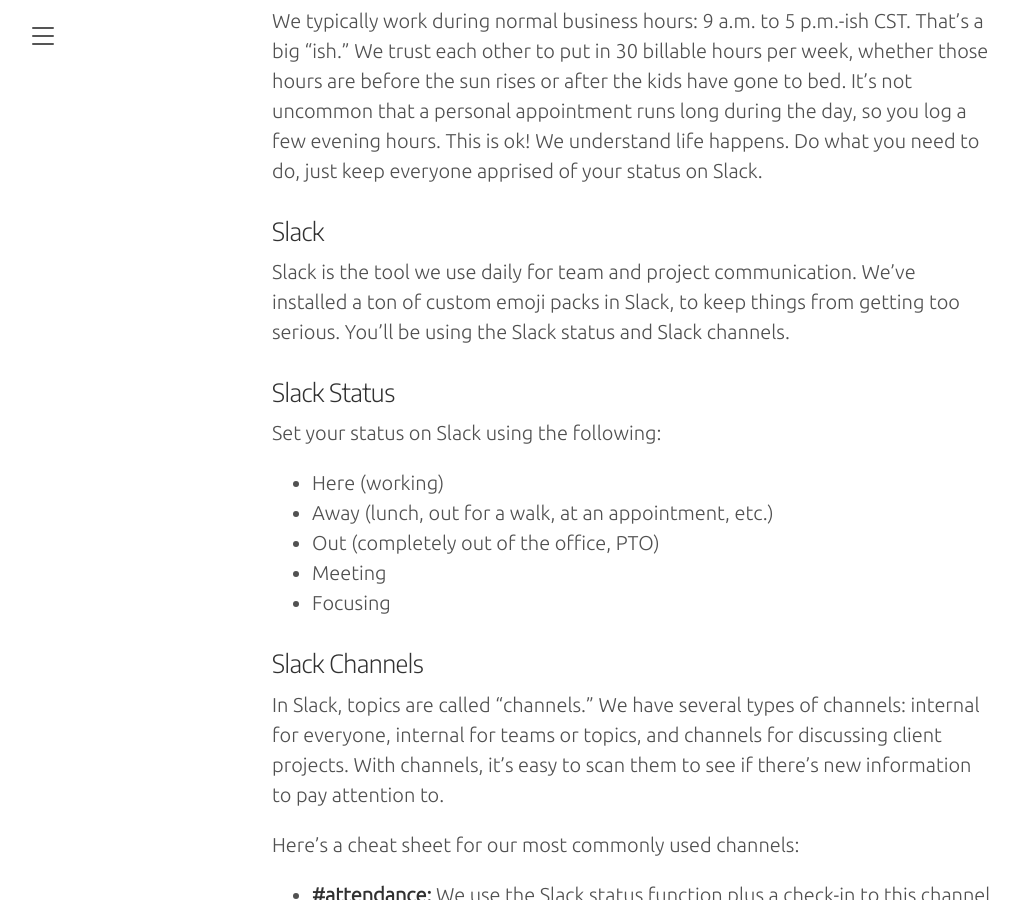
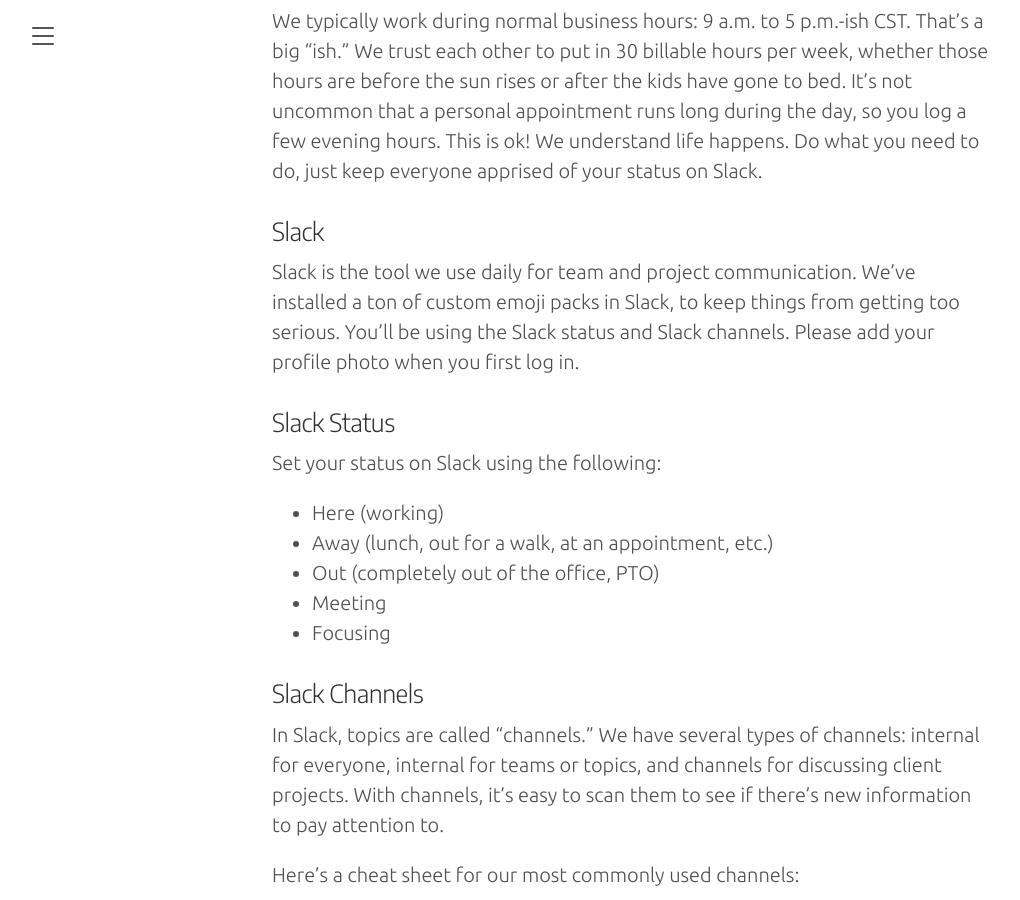
Before and after one commit to ten7/handbook.ten7.com, a Jekyll site: the page built from 050-how-we-do-things.md, in a window 1280 px wide and 900 px high, scrolled down 682 px. Shown: the whole window, without its empty margins (8-1028 px from the left). Built offline with Jekyll 4.4.1, drawn with Linux system fonts in a browser that asks for light colours; some web fonts are replaced; our own code applies the rules of GitHub Pages for plain Markdown files.

Commit message:
Add your Slack profile photo

```diff
--- a/050-how-we-do-things.md
+++ b/050-how-we-do-things.md
@@ -13,7 +13,7 @@
 
 ### Slack
 
-Slack is the tool we use daily for team and project communication. We’ve installed a ton of custom emoji packs in Slack, to keep things from getting too serious. You’ll be using the Slack status and Slack channels.
+Slack is the tool we use daily for team and project communication. We’ve installed a ton of custom emoji packs in Slack, to keep things from getting too serious. You’ll be using the Slack status and Slack channels. Please add your profile photo when you first log in.
 
 ### Slack Status
 
```
